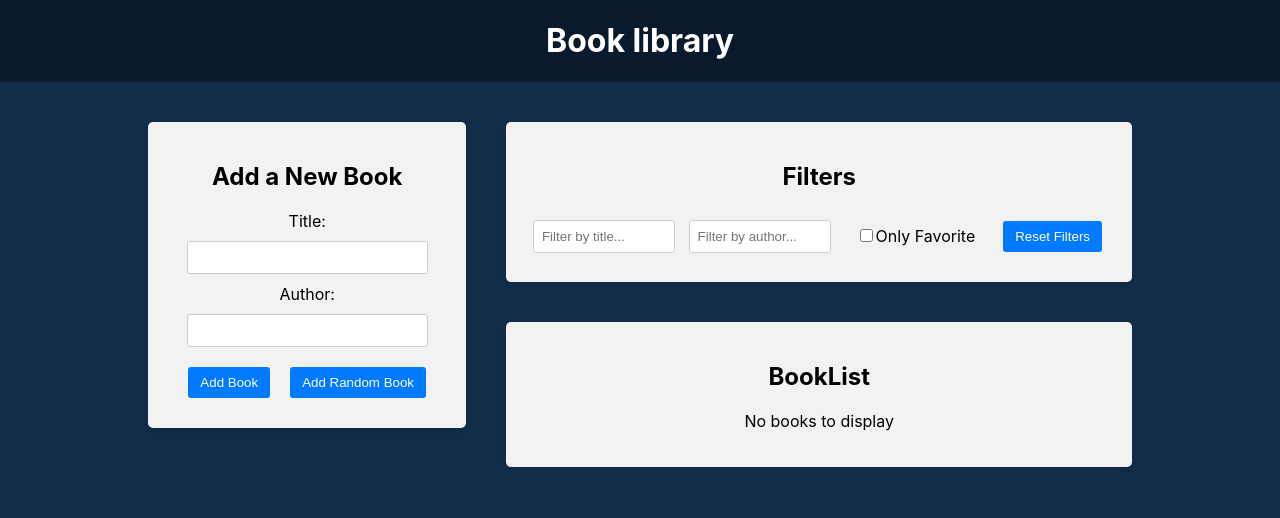
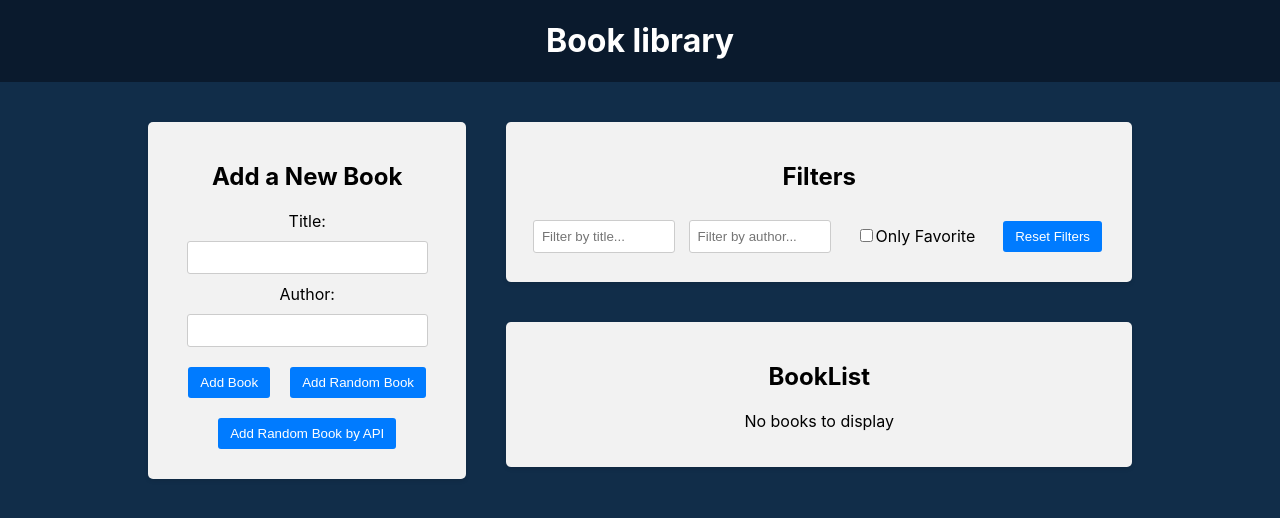
Before and after one commit to KDaniyil/BookApp, a React (Create React App) app in the folder frontend/: page / in a window 1280 px wide. Shown: the top 518 px of the page. Built offline with nearby package versions, Linux system fonts and the light colour scheme.

Commit message:
add random book by API

```diff
--- a/frontend/package.json
+++ b/frontend/package.json
@@ -7,6 +7,7 @@
     "@testing-library/jest-dom": "^5.17.0",
     "@testing-library/react": "^13.4.0",
     "@testing-library/user-event": "^13.5.0",
+    "axios": "^1.6.2",
     "react": "^18.2.0",
     "react-dom": "^18.2.0",
     "react-icons": "^4.12.0",
--- a/frontend/src/components/BookForm/BookForm.js
+++ b/frontend/src/components/BookForm/BookForm.js
@@ -1,4 +1,5 @@
 import React, { useState } from 'react'
+import axios from 'axios'
 import { useDispatch } from 'react-redux'
 import booksData from '../../data/books.json'
 import './BookForm.css'
@@ -27,6 +28,15 @@ const BookForm = () => {
             setAuthor('')
         }
     }
+
+    const handleRandomBookAPI = async () => {
+        try {
+            const res = await axios.get('http://localhost:4000/random-book')
+            dispatch(addBook(res.data))
+        } catch (err) {
+            alert(err.message)
+        }
+    }
     return (
         <div className="app-block book-form">
             <h2>Add a New Book</h2>
@@ -50,8 +60,11 @@ const BookForm = () => {
                     />
                 </div>
                 <button type="submit">Add Book</button>
-                <button onClick={() => handleRandomBook()}>
+                <button type="button" onClick={() => handleRandomBook()}>
                     Add Random Book
+                </button>
+                <button type="button" onClick={() => handleRandomBookAPI()}>
+                    Add Random Book by API
                 </button>
             </form>
         </div>
```
Also changed, not shown: 1 other file (tests, documents, lock files or other folders).
